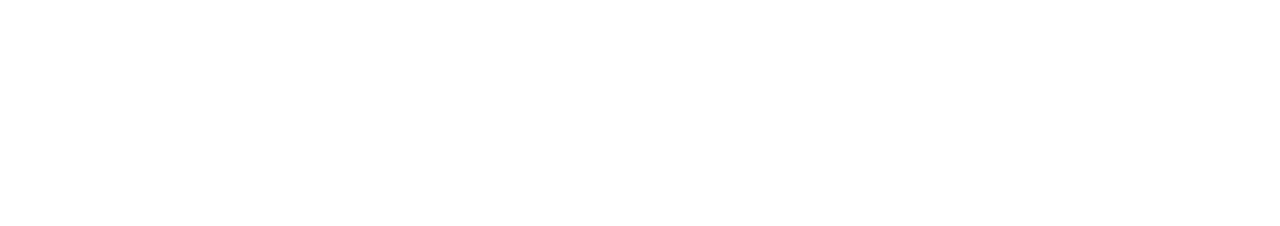
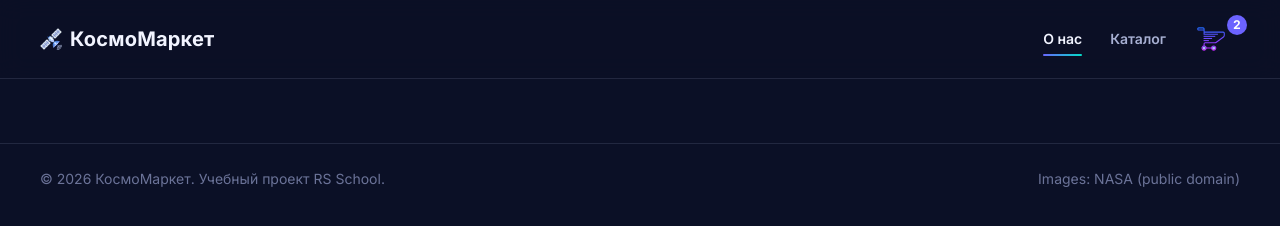
Before and after one commit to al-lumiere/team-store, a website built with Vite: page index.html in a window 1280 px wide. Built offline with nearby package versions, Linux system fonts and the light colour scheme.

Commit message:
feat: add header, footer and layout styles (#14)

```diff
--- a/index.html
+++ b/index.html
@@ -11,6 +11,7 @@
       href="https://fonts.googleapis.com/css2?family=Inter:ital,opsz,wght@0,14..32,100..900;1,14..32,100..900&display=swap"
       rel="stylesheet"
     />
+    <link rel="shortcut icon" href="./public/logo-100.svg" type="image/x-icon" />
   </head>
   <body>
     <div id="app"></div>
--- /dev/null
+++ b/src/app/layout.ts
@@ -0,0 +1,17 @@
+import { createEl } from '../shared/dom.ts';
+import { renderHeader } from '../components/header.ts';
+import { renderFooter } from '../components/footer.ts';
+import type { Route } from '../types.ts';
+
+export interface Layout {
+  root: HTMLElement;
+  main: HTMLElement;
+}
+
+export function mountLayout(root: HTMLElement, route: Route, cartCount: number): Layout {
+  const main = createEl('main', { class: 'main container', id: 'main' });
+
+  root.append(renderHeader(route, cartCount), main, renderFooter());
+
+  return { root, main };
+}
--- /dev/null
+++ b/src/components/footer.ts
@@ -0,0 +1,14 @@
+import { createEl } from '../shared/dom.ts';
+
+export function renderFooter(): HTMLElement {
+  return createEl(
+    'footer',
+    { class: 'footer' },
+    createEl(
+      'div',
+      { class: 'footer__inner container' },
+      createEl('p', { class: 'footer__copy' }, '© 2026 КосмоМаркет. Учебный проект RS School.'),
+      createEl('p', { class: 'footer__credits' }, 'Images: NASA (public domain)'),
+    ),
+  );
+}
--- /dev/null
+++ b/src/components/header.ts
@@ -0,0 +1,95 @@
+import { createEl } from '../shared/dom.ts';
+import type { Route } from '../types.ts';
+import logoUrl from '../assets/icons/logo-96.svg';
+import cartUrl from '../assets/icons/cart.svg';
+
+export const NAV_LINKS: { route: Route; label: string }[] = [
+  { route: 'about', label: 'О нас' },
+  { route: 'catalog', label: 'Каталог' },
+  { route: 'cart', label: 'Корзина' },
+];
+
+export function renderHeader(route: Route, cartCount: number): HTMLElement {
+  const links = NAV_LINKS.map(({ route: linkRoute, label }) => {
+    if (linkRoute === 'cart') {
+      return createEl('li', {}, createCartLink(route, cartCount));
+    }
+
+    const isActive = linkRoute === route;
+
+    return createEl(
+      'li',
+      {},
+      createEl(
+        'a',
+        {
+          class: `nav__link${isActive ? ' is-active' : ''}`,
+          href: `#/${linkRoute}`,
+          'data-route': linkRoute,
+          'aria-current': isActive ? 'page' : undefined,
+        },
+        label,
+      ),
+    );
+  });
+
+  return createEl(
+    'header',
+    { class: 'header' },
+    createEl(
+      'div',
+      { class: 'header__inner container' },
+      createEl(
+        'a',
+        { class: 'header__logo', href: '#/about' },
+        createEl('img', {
+          class: 'header__logo-icon',
+          src: logoUrl,
+          alt: 'logo',
+          width: 22,
+          height: 22,
+          decoding: 'async',
+        }),
+        createEl('span', { class: 'header__logo-text' }, 'КосмоМаркет'),
+      ),
+      createEl(
+        'nav',
+        { class: 'nav', 'aria-label': 'Основная навигация' },
+        createEl('ul', { class: 'nav__list' }, ...links),
+      ),
+    ),
+  );
+}
+
+function createCartLink(route: Route, cartCount: number): HTMLElement {
+  const isActive = route === 'cart';
+
+  return createEl(
+    'a',
+    {
+      class: `nav__link nav__link--cart${isActive ? ' is-active' : ''}`,
+      href: '#/cart',
+      'data-route': 'cart',
+      'aria-current': isActive ? 'page' : undefined,
+      'aria-label': `Корзина, товаров: ${cartCount}`,
+    },
+    createEl('img', {
+      class: 'nav__icon',
+      src: cartUrl,
+      alt: '',
+      width: 24,
+      height: 24,
+      decoding: 'async',
+    }),
+    createEl('span', { class: 'visually-hidden' }, 'Корзина'),
+    createBadge(2),
+  );
+}
+
+function createBadge(count: number): HTMLElement {
+  return createEl(
+    'span',
+    { class: 'cart-badge', id: 'cart-badge', hidden: count === 0, 'aria-hidden': 'true' },
+    String(count),
+  );
+}
--- a/src/css/basic.css
+++ b/src/css/basic.css
@@ -58,6 +58,8 @@
   --font-h3: 20px;
   --font-small: 14px;
   --font-xs: 12px;
+
+  --header-h: 78px;
 }
 
 html {
@@ -72,6 +74,9 @@ body {
   line-height: 1.6;
   color: var(--text-primary);
   background: var(--bg-base);
+  display: flex;
+  flex-direction: column;
+  min-height: 100dvh;
 }
 
 img {
--- a/src/css/layout.css
+++ b/src/css/layout.css
@@ -0,0 +1,280 @@
+.main {
+  flex: 1;
+  padding-block: var(--s-6);
+}
+
+.skip-link {
+  position: absolute;
+  top: -100px;
+  left: var(--s-4);
+  z-index: 100;
+  padding: var(--s-2) var(--s-4);
+  background: var(--bg-elevated);
+  color: var(--text-primary);
+  border-radius: var(--r-md);
+  text-decoration: none;
+  transition: top 0.2s ease;
+}
+
+.skip-link:focus-visible {
+  top: var(--s-4);
+}
+
+.header {
+  position: sticky;
+  top: 0;
+  z-index: 50;
+  background: color-mix(in srgb, var(--bg-base) 82%, transparent);
+  border-bottom: 1px solid var(--border);
+  backdrop-filter: blur(12px);
+  -webkit-backdrop-filter: blur(12px);
+}
+
+.header__inner {
+  display: flex;
+  align-items: center;
+  justify-content: space-between;
+  gap: var(--s-4);
+  min-height: 56px;
+}
+
+.header__logo {
+  display: inline-flex;
+  align-items: center;
+  gap: var(--s-2);
+  color: var(--text-primary);
+  font-weight: 700;
+  font-size: var(--font-h3);
+  letter-spacing: 0.01em;
+  text-decoration: none;
+  border-radius: var(--r-sm);
+  padding: var(--s-1) var(--s-2);
+  margin-inline-start: calc(var(--s-2) * -1);
+  transition: opacity 0.2s ease;
+}
+
+.header__logo:hover {
+  opacity: 0.85;
+}
+
+.header__logo:focus-visible {
+  outline: 2px solid var(--accent);
+  outline-offset: 2px;
+}
+
+.header__logo-icon {
+  font-size: 1.35em;
+  line-height: 1;
+}
+
+.nav__list {
+  display: flex;
+  align-items: center;
+  gap: var(--s-1);
+  list-style: none;
+  margin: 0;
+  padding: 0;
+}
+
+.nav__link {
+  position: relative;
+  display: inline-flex;
+  align-items: center;
+  gap: var(--s-2);
+  padding: var(--s-2) var(--s-3);
+  border-radius: var(--r-sm);
+  color: var(--text-secondary);
+  font-size: var(--font-small);
+  font-weight: 600;
+  text-decoration: none;
+  transition:
+    color 0.2s ease,
+    background 0.2s ease;
+}
+
+.nav__link:hover {
+  color: var(--text-primary);
+  background: var(--bg-hover);
+}
+
+.nav__link:focus-visible {
+  outline: 2px solid var(--accent);
+  outline-offset: 2px;
+}
+
+.nav__link::after {
+  content: '';
+  position: absolute;
+  left: var(--s-3);
+  right: var(--s-3);
+  bottom: 2px;
+  height: 2px;
+  border-radius: var(--r-pill);
+  background: var(--gradient);
+  opacity: 0;
+  transform: scaleX(0.4);
+  transition:
+    opacity 0.2s ease,
+    transform 0.2s ease;
+}
+
+.nav__link.is-active {
+  color: var(--text-primary);
+}
+
+.nav__link.is-active::after {
+  opacity: 1;
+  transform: scaleX(1);
+}
+
+.nav__link--cart {
+  position: relative;
+}
+
+.nav__icon {
+  width: 34px;
+  height: 34px;
+  object-fit: contain;
+  flex-shrink: 0;
+}
+
+.cart-badge {
+  position: absolute;
+  top: 9px;
+  right: 2px;
+  transform: translate(45%, -40%);
+
+  display: inline-grid;
+  place-items: center;
+  min-width: 18px;
+  height: 18px;
+  padding-inline: 4px;
+
+  border-radius: var(--r-pill);
+  background: var(--accent);
+  color: #fff;
+  font-size: var(--font-xs);
+  font-weight: 700;
+  line-height: 1;
+  font-variant-numeric: tabular-nums;
+  pointer-events: none;
+}
+
+.cart-badge[hidden] {
+  display: none;
+}
+
+.visually-hidden {
+  position: absolute;
+  width: 1px;
+  height: 1px;
+  margin: -1px;
+  padding: 0;
+  overflow: hidden;
+  clip-path: inset(50%);
+  white-space: nowrap;
+  border: 0;
+}
+
+.cart-badge {
+  display: inline-grid;
+  place-items: center;
+  min-width: 20px;
+  height: 20px;
+  padding-inline: var(--s-1);
+  border-radius: var(--r-pill);
+  background: var(--accent);
+  color: #fff;
+  font-size: var(--font-xs);
+  font-weight: 700;
+  font-variant-numeric: tabular-nums;
+  line-height: 1;
+}
+
+.cart-badge[hidden] {
+  display: none;
+}
+
+[hidden] {
+  display: none !important;
+}
+
+.visually-hidden {
+  position: absolute;
+  width: 1px;
+  height: 1px;
+  margin: -1px;
+  padding: 0;
+  overflow: hidden;
+  clip: rect(0 0 0 0);
+  white-space: nowrap;
+  border: 0;
+}
+
+.footer {
+  margin-top: auto;
+  border-top: 1px solid var(--border);
+  background: var(--bg-base);
+}
+
+.footer__inner {
+  display: flex;
+  flex-wrap: wrap;
+  align-items: center;
+  justify-content: space-between;
+  gap: var(--s-2) var(--s-5);
+  padding-block: var(--s-5);
+  font-size: var(--font-small);
+  color: var(--text-muted);
+}
+
+.footer__copy,
+.footer__credits {
+  margin: 0;
+}
+
+@media (max-width: 479px) {
+  .header__inner {
+    flex-direction: column;
+    align-items: stretch;
+    gap: var(--s-2);
+    padding-block: var(--s-2);
+  }
+
+  .nav__list {
+    justify-content: space-between;
+  }
+
+  .nav__link {
+    padding-inline: var(--s-2);
+  }
+
+  .nav__link::after {
+    left: var(--s-2);
+    right: var(--s-2);
+  }
+  .cart-badge {
+    top: 9px;
+    right: -3px;
+  }
+
+  .footer__inner {
+    flex-direction: column;
+    align-items: flex-start;
+    text-align: left;
+  }
+}
+
+@media (min-width: 768px) {
+  .header__inner {
+    min-height: var(--header-h);
+  }
+}
+
+@media (prefers-reduced-motion: reduce) {
+  .nav__link::after,
+  .skip-link,
+  .header__logo {
+    transition: none;
+  }
+}
--- a/src/main.ts
+++ b/src/main.ts
@@ -0,0 +1,9 @@
+import './css/basic.css';
+import './css/layout.css';
+
+import { mountLayout } from './app/layout.ts';
+
+const root = document.getElementById('app');
+if (!root) throw new Error('#root не найден');
+
+mountLayout(root, 'about', 0);
--- /dev/null
+++ b/src/shared/dom.ts
@@ -0,0 +1,27 @@
+export type Props = Record<string, string | number | boolean | undefined>;
+export type Children = Array<Node | string | null | undefined>;
+
+export function createEl(tag: string, props: Props = {}, ...children: Children): HTMLElement {
+  const node = document.createElement(tag);
+
+  for (const [key, value] of Object.entries(props)) {
+    if (value === undefined || value === false) continue;
+
+    if (key === 'class') {
+      node.className = String(value);
+    } else if (key.startsWith('data-')) {
+      node.setAttribute(key, String(value));
+    } else if (key in node) {
+      (node as unknown as Record<string, unknown>)[key] = value;
+    } else {
+      node.setAttribute(key, String(value));
+    }
+  }
+
+  for (const child of children) {
+    if (child === null || child === undefined) continue;
+    node.append(child);
+  }
+
+  return node;
+}
--- a/src/types.ts
+++ b/src/types.ts
@@ -1,3 +1,5 @@
+export type Route = 'about' | 'catalog' | 'cart';
+
 export type Category = 'optics' | 'merch';
 
 export interface Product {
```
Also changed, not shown: src/style.css (deleted, +0 -30 lines), public/favicon.svg (deleted), public/icons.svg (deleted), public/logo-100.svg (renamed from src/assets/icons/logo-100.svg).
